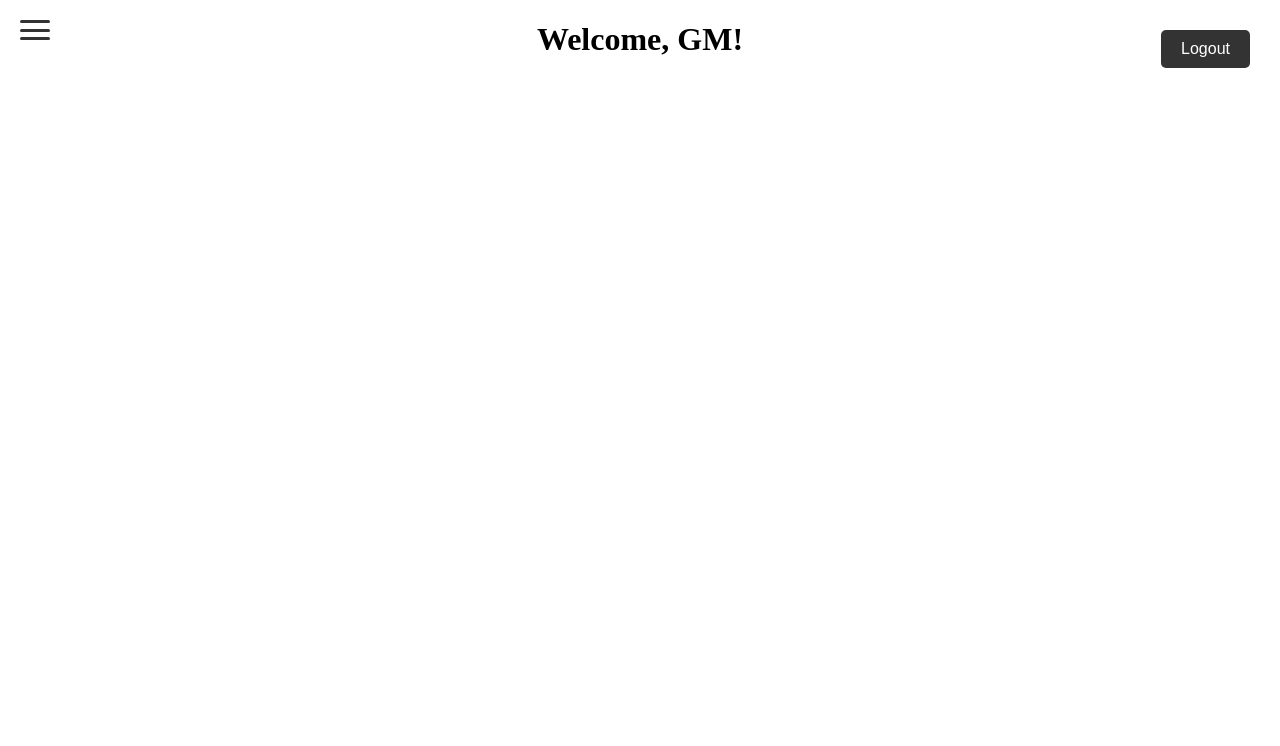
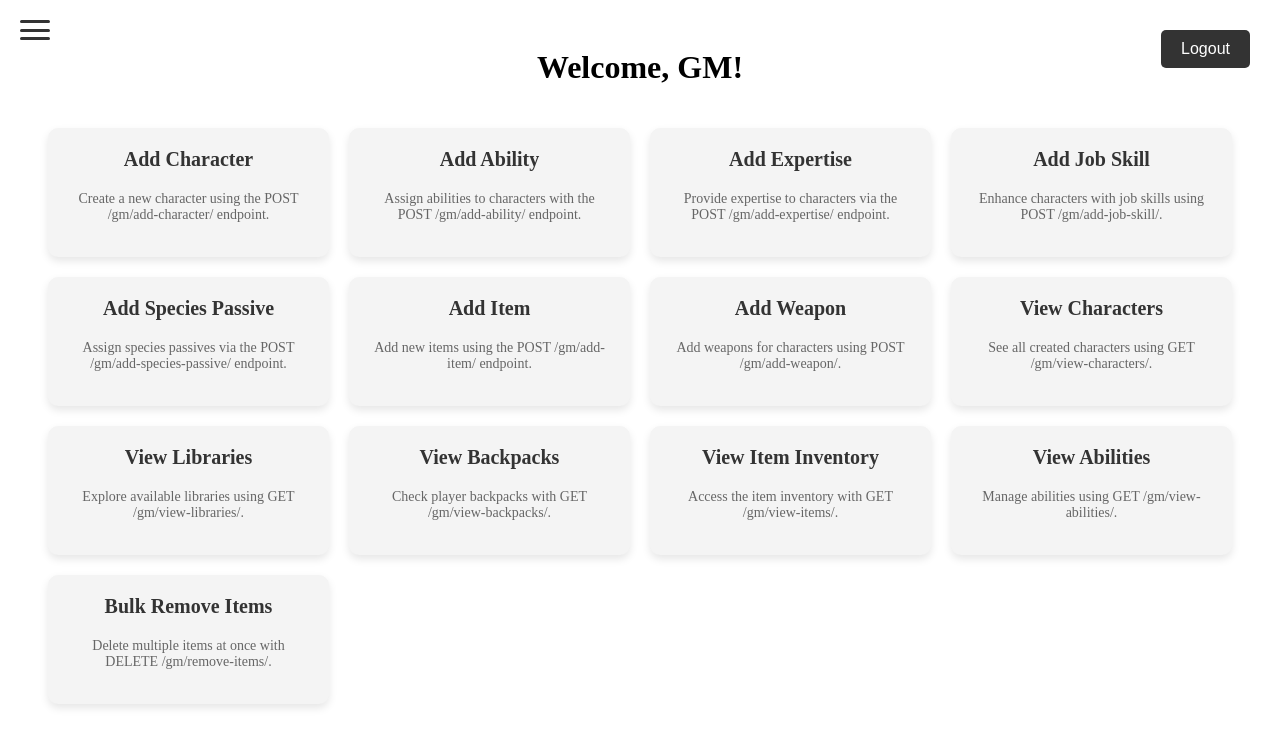
Before and after one commit to aj8971996/ttmAPI, an Angular app in the folder ttm_angular_service/tabletopmanager/: page /view-gm in a window 1280 px wide. Shown: the top 746 px of the page. Built offline with nearby package versions, Linux system fonts and the light colour scheme; sample sign-in values are in the browser's storage.

Commit message:
added quick action cards to gm view

```diff
--- a/ttm_angular_service/tabletopmanager/src/app/view-gm/view-gm.component.css
+++ b/ttm_angular_service/tabletopmanager/src/app/view-gm/view-gm.component.css
@@ -12,6 +12,7 @@ button {
 /* GM View Styling */
 .gm-view {
   text-align: center;
+  padding: 20px;
 }
 
 /* Hamburger Menu */
@@ -36,9 +37,8 @@ button {
   transition: all 0.3s ease-in-out;
 }
 
-/* When the menu is open, rotate bars and change color */
 .hamburger-menu.open .bar {
-  background-color: white; /* Change bars to white when open */
+  background-color: white;
 }
 
 .hamburger-menu.open .bar:nth-child(1) {
@@ -55,10 +55,10 @@ button {
 
 /* Hover effect for hamburger bars */
 .hamburger-menu:hover .bar {
-  background-color: #575757; /* Darker on hover */
+  background-color: #575757;
 }
 
-/* Logout Button Container - Positioned in the top-right corner */
+/* Logout Button Container */
 .logout-container {
   position: fixed;
   top: 20px;
@@ -66,7 +66,6 @@ button {
   z-index: 1000;
 }
 
-/* Logout Button Styling */
 .logout-button {
   background-color: #333;
   color: white;
@@ -75,3 +74,39 @@ button {
 .logout-button:hover {
   background-color: #575757;
 }
+
+/* Action Cards */
+.action-cards-container {
+  display: grid;
+  grid-template-columns: repeat(auto-fit, minmax(250px, 1fr)); /* Responsive grid */
+  gap: 20px;
+  margin-top: 20px;
+  padding: 20px;
+  overflow-y: auto; /* Enable vertical scrolling if necessary */
+  max-height: calc(100vh - 100px); /* Ensure the cards don't overflow the screen */
+}
+
+.card {
+  background-color: #f4f4f4;
+  border-radius: 10px;
+  padding: 20px;
+  box-shadow: 0 4px 8px rgba(0, 0, 0, 0.1);
+  transition: transform 0.3s, box-shadow 0.3s;
+  cursor: pointer;
+}
+
+.card h3 {
+  margin-top: 0;
+  font-size: 20px;
+  color: #333;
+}
+
+.card p {
+  color: #666;
+  font-size: 14px;
+}
+
+.card:hover {
+  transform: translateY(-5px);
+  box-shadow: 0 8px 16px rgba(0, 0, 0, 0.2);
+}
--- a/ttm_angular_service/tabletopmanager/src/app/view-gm/view-gm.component.html
+++ b/ttm_angular_service/tabletopmanager/src/app/view-gm/view-gm.component.html
@@ -11,6 +11,62 @@
   <!-- Include the side menu -->
   <app-side-menu></app-side-menu>
 
+  <!-- Action Cards Section -->
+  <div class="action-cards-container">
+    <div class="card" (click)="addCharacter()">
+      <h3>Add Character</h3>
+      <p>Create a new character using the POST /gm/add-character/ endpoint.</p>
+    </div>
+    <div class="card" (click)="addAbility()">
+      <h3>Add Ability</h3>
+      <p>Assign abilities to characters with the POST /gm/add-ability/ endpoint.</p>
+    </div>
+    <div class="card" (click)="addExpertise()">
+      <h3>Add Expertise</h3>
+      <p>Provide expertise to characters via the POST /gm/add-expertise/ endpoint.</p>
+    </div>
+    <div class="card" (click)="addJobSkill()">
+      <h3>Add Job Skill</h3>
+      <p>Enhance characters with job skills using POST /gm/add-job-skill/.</p>
+    </div>
+    <div class="card" (click)="addSpeciesPassive()">
+      <h3>Add Species Passive</h3>
+      <p>Assign species passives via the POST /gm/add-species-passive/ endpoint.</p>
+    </div>
+    <div class="card" (click)="addItem()">
+      <h3>Add Item</h3>
+      <p>Add new items using the POST /gm/add-item/ endpoint.</p>
+    </div>
+    <div class="card" (click)="addWeapon()">
+      <h3>Add Weapon</h3>
+      <p>Add weapons for characters using POST /gm/add-weapon/.</p>
+    </div>
+    <div class="card" (click)="viewCharacters()">
+      <h3>View Characters</h3>
+      <p>See all created characters using GET /gm/view-characters/.</p>
+    </div>
+    <div class="card" (click)="viewLibraries()">
+      <h3>View Libraries</h3>
+      <p>Explore available libraries using GET /gm/view-libraries/.</p>
+    </div>
+    <div class="card" (click)="viewBackpacks()">
+      <h3>View Backpacks</h3>
+      <p>Check player backpacks with GET /gm/view-backpacks/.</p>
+    </div>
+    <div class="card" (click)="viewItems()">
+      <h3>View Item Inventory</h3>
+      <p>Access the item inventory with GET /gm/view-items/.</p>
+    </div>
+    <div class="card" (click)="viewAbilities()">
+      <h3>View Abilities</h3>
+      <p>Manage abilities using GET /gm/view-abilities/.</p>
+    </div>
+    <div class="card" (click)="bulkRemoveItems()">
+      <h3>Bulk Remove Items</h3>
+      <p>Delete multiple items at once with DELETE /gm/remove-items/.</p>
+    </div>
+  </div>
+
   <!-- Logout button -->
   <div class="logout-container">
     <button class="logout-button" (click)="logout()">Logout</button>
--- a/ttm_angular_service/tabletopmanager/src/app/view-gm/view-gm.component.ts
+++ b/ttm_angular_service/tabletopmanager/src/app/view-gm/view-gm.component.ts
@@ -16,16 +16,72 @@ export class ViewGmComponent {
 
   constructor(private authService: AuthService, private router: Router) {}
 
-  // Navigate to manage characters (placeholder for actual functionality)
-  manageCharacters() {
-    // Navigate to character management page or feature
+  // Navigate to add character
+  addCharacter() {
+    this.router.navigate(['/gm/add-character']);
   }
 
-  // Navigate to manage abilities (placeholder for actual functionality)
-  manageAbilities() {
-    // Navigate to ability management page or feature
+  // Navigate to add ability
+  addAbility() {
+    this.router.navigate(['/gm/add-ability']);
   }
 
+  // Navigate to add expertise
+  addExpertise() {
+    this.router.navigate(['/gm/add-expertise']);
+  }
+
+  // Navigate to add job skill
+  addJobSkill() {
+    this.router.navigate(['/gm/add-job-skill']);
+  }
+
+  // Navigate to add species passive
+  addSpeciesPassive() {
+    this.router.navigate(['/gm/add-species-passive']);
+  }
+
+  // Navigate to add item
+  addItem() {
+    this.router.navigate(['/gm/add-item']);
+  }
+
+  // Navigate to add weapon
+  addWeapon() {
+    this.router.navigate(['/gm/add-weapon']);
+  }
+
+  // Navigate to view all characters
+  viewCharacters() {
+    this.router.navigate(['/gm/view-characters']);
+  }
+
+  // Navigate to view all libraries
+  viewLibraries() {
+    this.router.navigate(['/gm/view-libraries']);
+  }
+
+  // Navigate to view all backpacks
+  viewBackpacks() {
+    this.router.navigate(['/gm/view-backpacks']);
+  }
+
+  // Navigate to view item inventory
+  viewItems() {
+    this.router.navigate(['/gm/view-items']);
+  }
+
+  // Navigate to view all abilities
+  viewAbilities() {
+    this.router.navigate(['/gm/view-abilities']);
+  }
+
+  // Navigate to bulk remove items
+  bulkRemoveItems() {
+    this.router.navigate(['/gm/remove-items']);
+  }
+
+  // Toggle the side menu
   toggleMenu() {
     const menu = document.querySelector('.side-menu');
     const hamburger = document.querySelector('.hamburger-menu'); // Select the hamburger button
```
